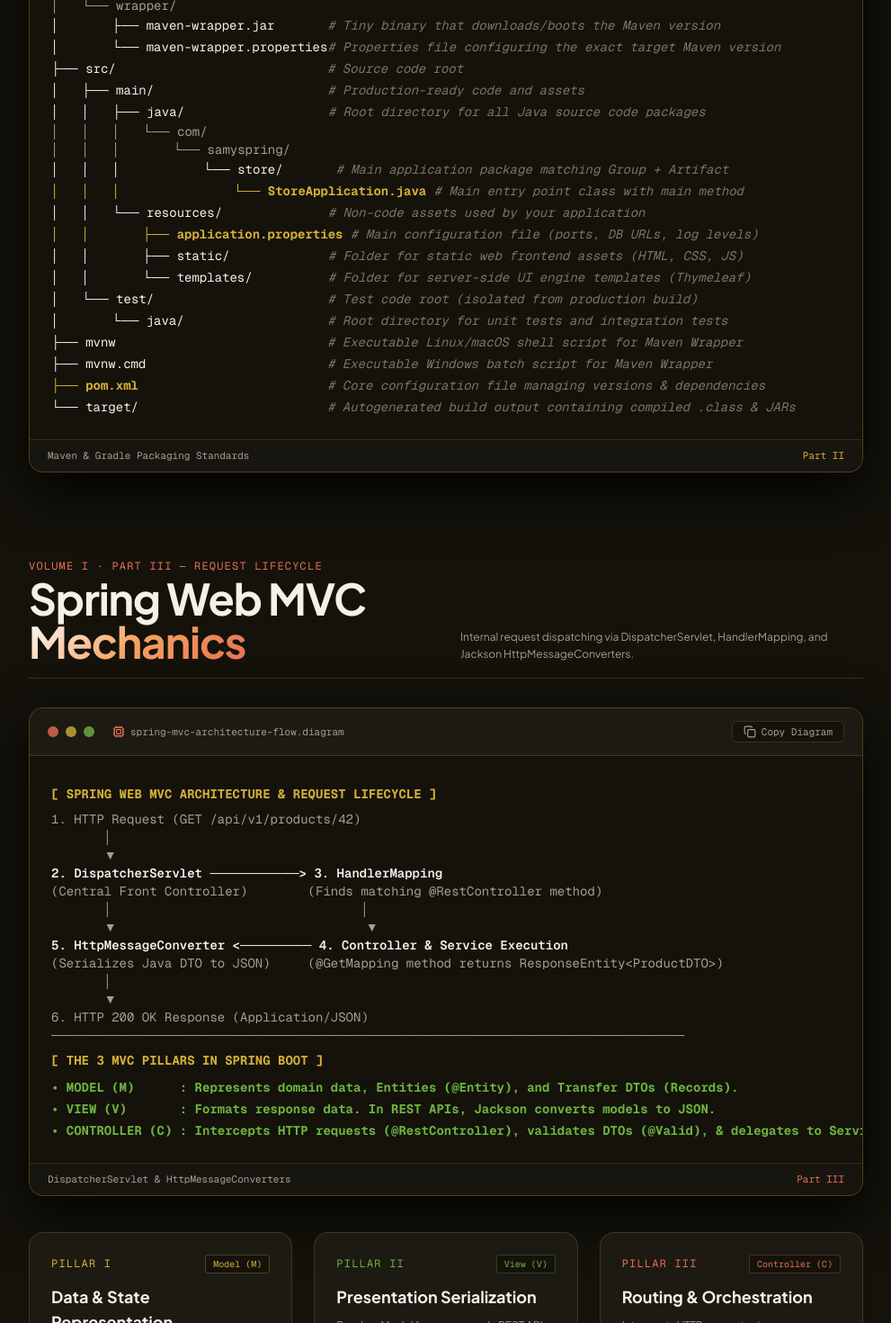
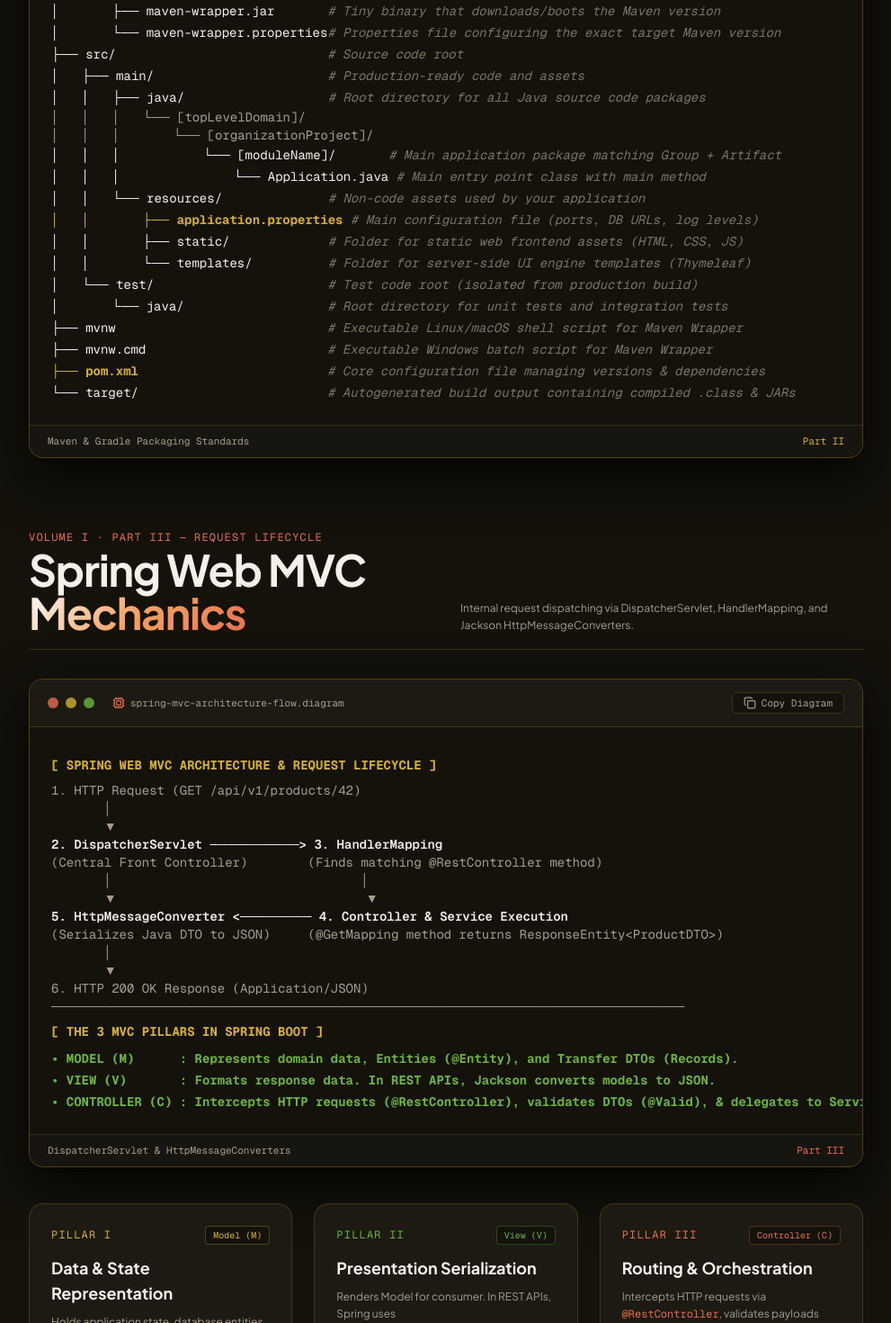
Before and after one commit to samybit/primavera, a Next.js app: page / in a window 1280 px wide. Shown: the part 2420-3890 px from the top of the page at 90% size, without its empty margins (272-1263 px from the left). Built offline with nearby package versions, Linux system fonts and the light colour scheme.

Commit message:
fix(nav): update smooth scroll handlers to align directly to start of target content

```diff
--- a/src/components/EcosystemGrid.tsx
+++ b/src/components/EcosystemGrid.tsx
@@ -54,7 +54,7 @@
     ├── spring-context ............ (The Application Context registry holding beans)
     └── spring-core ............... (The absolute bedrock IoC and DI container utils)`;
 
-  const folderContent = `store/                              # The root project folder
+  const folderContent = `[organizationProject]/                              # The root project folder
 ├── .mvn/                           # Hidden folder storing Maven Wrapper configurations
 │   └── wrapper/
 │       ├── maven-wrapper.jar       # Tiny binary that downloads/boots the Maven version
@@ -62,10 +62,10 @@
 ├── src/                            # Source code root
 │   ├── main/                       # Production-ready code and assets
 │   │   ├── java/                   # Root directory for all Java source code packages
-│   │   │   └── com/
-│   │   │       └── samyspring/
-│   │   │           └── store/       # Main application package matching Group + Artifact
-│   │   │               └── StoreApplication.java # Main entry point class with main method
+│   │   │   └── [topLevelDomain]/
+│   │   │       └── [organizationProject]/
+│   │   │           └── [moduleName]/       # Main application package matching Group + Artifact
+│   │   │               └── Application.java # Main entry point class with main method
 │   │   └── resources/              # Non-code assets used by your application
 │   │       ├── application.properties # Main configuration file (ports, DB URLs, log levels)
 │   │       ├── static/             # Folder for static web frontend assets (HTML, CSS, JS)
@@ -100,10 +100,10 @@
 • CONTROLLER (C) : Intercepts HTTP requests (@RestController), validates DTOs (@Valid), & delegates to Service layer.`;
 
   return (
-    <div className="w-full space-y-20 py-16 px-5 sm:px-10 lg:px-12 max-w-[1400px]">
+    <div className="w-full py-16 px-5 sm:px-10 lg:px-12 max-w-[1400px]">
 
       {/* ─────────────────── PART 1: THE SPRING ECOSYSTEM ─────────────────── */}
-      <section id="core" className="w-full scroll-mt-24">
+      <section id="core" className="w-full scroll-mt-6 mb-20">
         <div className="flex flex-col md:flex-row md:items-end justify-between mb-8 pb-4 border-b border-[#D4AF37]/20 gap-4">
           <div>
             <div className="flex items-center gap-2 text-xs font-mono text-[#D4AF37] uppercase tracking-widest">
@@ -191,7 +191,7 @@
       </section>
 
       {/* ─────────────────── PART 2: FOLDER STRUCTURE ─────────────────── */}
-      <section id="folder-structure" className="w-full scroll-mt-24 pt-4">
+      <section id="folder-structure" className="w-full scroll-mt-6 mb-20">
         <div className="flex flex-col md:flex-row md:items-end justify-between mb-8 pb-4 border-b border-[#D4AF37]/20 gap-4">
           <div>
             <div className="flex items-center gap-2 text-xs font-mono text-[#D4AF37] uppercase tracking-widest">
@@ -272,7 +272,7 @@
       </section>
 
       {/* ─────────────────── PART 3: SPRING MVC MECHANICS ─────────────────── */}
-      <section id="mvc" className="w-full scroll-mt-24 pt-4">
+      <section id="mvc" className="w-full scroll-mt-6">
         <div className="flex flex-col md:flex-row md:items-end justify-between mb-8 pb-4 border-b border-[#D4AF37]/20 gap-4">
           <div>
             <div className="flex items-center gap-2 text-xs font-mono text-[#E76F51] uppercase tracking-widest">
--- a/src/components/JavaFeaturesSection.tsx
+++ b/src/components/JavaFeaturesSection.tsx
@@ -13,7 +13,7 @@
 const JAVA_FEATURES: JavaFeature[] = [
   {
     id: "virtual-threads",
-    roman: "VII",
+    roman: "IV",
     title: "Virtual Threads (Project Loom)",
     version: "Java 21 LTS",
     summary: "High-throughput, lightweight threads managed by the JVM instead of OS threads. Million-thread concurrency with traditional synchronous thread-per-request code.",
@@ -28,7 +28,7 @@
   },
   {
     id: "jvm",
-    roman: "VIII",
+    roman: "V",
     title: "Generational ZGC (Low-Latency)",
     version: "Java 21 LTS",
     summary: "Scalable zero-pause garbage collector capable of handling terabyte heaps with sub-millisecond maximum pause times.",
@@ -37,7 +37,7 @@
   },
   {
     id: "pattern-matching",
-    roman: "IX",
+    roman: "VI",
     title: "Pattern Matching & Record Patterns",
     version: "Java 21 LTS",
     summary: "Deconstruct records directly in switch expressions with guards, enabling safe functional programming and algebraic type handling.",
@@ -52,7 +52,7 @@
   },
   {
     id: "sealed-classes",
-    roman: "X",
+    roman: "VII",
     title: "Sealed Classes & Exhaustive Switches",
     version: "Java 17 / 21",
     summary: "Restrict subclassing to known permits, guaranteeing compile-time safety and eliminating the need for fallback default cases in switch statements.",
@@ -66,7 +66,7 @@
 
 export function JavaFeaturesSection() {
   return (
-    <section id="virtual-threads" className="w-full py-16 px-6 sm:px-12 max-w-[1400px] border-t border-[#D4AF37]/15">
+    <section className="w-full py-16 px-6 sm:px-12 max-w-[1400px] border-t border-[#D4AF37]/15">
 
       {/* Header */}
       <div className="flex flex-col md:flex-row md:items-end justify-between mb-12">
@@ -96,7 +96,7 @@
           <div
             key={feat.id}
             id={feat.id}
-            className="renaissance-card rounded-2xl p-6 flex flex-col justify-between"
+            className="renaissance-card rounded-2xl p-6 flex flex-col justify-between scroll-mt-6"
           >
             <div>
               <div className="flex items-center justify-between mb-3">
--- a/src/components/Navigation.tsx
+++ b/src/components/Navigation.tsx
@@ -99,7 +99,10 @@
     setSearchQuery("");
     if (topic.sectionId && topic.url.startsWith("/#")) {
       const el = document.getElementById(topic.sectionId);
-      if (el) { el.scrollIntoView({ behavior: "smooth" }); return; }
+      if (el) {
+        el.scrollIntoView({ behavior: "smooth", block: "start" });
+        return;
+      }
     }
     router.push(topic.url);
   };
@@ -108,7 +111,9 @@
     setMobileOpen(false);
     setTimeout(() => {
       const el = document.getElementById(id);
-      if (el) el.scrollIntoView({ behavior: "smooth" });
+      if (el) {
+        el.scrollIntoView({ behavior: "smooth", block: "start" });
+      }
     }, 320);
   };
 
--- a/src/components/SideIndexNav.tsx
+++ b/src/components/SideIndexNav.tsx
@@ -23,7 +23,7 @@
 
   useEffect(() => {
     const handleScroll = () => {
-      const scrollPosition = window.scrollY + 250;
+      const scrollPosition = window.scrollY + 100;
       for (const item of INDEX_ITEMS) {
         const el = document.getElementById(item.sectionId);
         if (el) {
@@ -43,7 +43,9 @@
   const handleScrollTo = (id: string) => {
     setActiveId(id);
     const el = document.getElementById(id);
-    if (el) el.scrollIntoView({ behavior: "smooth" });
+    if (el) {
+      el.scrollIntoView({ behavior: "smooth", block: "start" });
+    }
   };
 
   // Desktop only — mobile navigation is fully handled by the Navigation drawer
@@ -56,7 +58,7 @@
             <button
               key={item.sectionId}
               onClick={() => handleScrollTo(item.sectionId)}
-              className={`w-full flex items-center justify-between py-0.5 text-left text-xs tracking-wide transition-all ${
+              className={`w-full flex items-center justify-between py-0.5 text-left text-xs tracking-wide transition-all cursor-pointer ${
                 isActive ? "text-white font-bold scale-[1.03]" : "text-white/60 hover:text-white font-medium"
               }`}
             >
```
